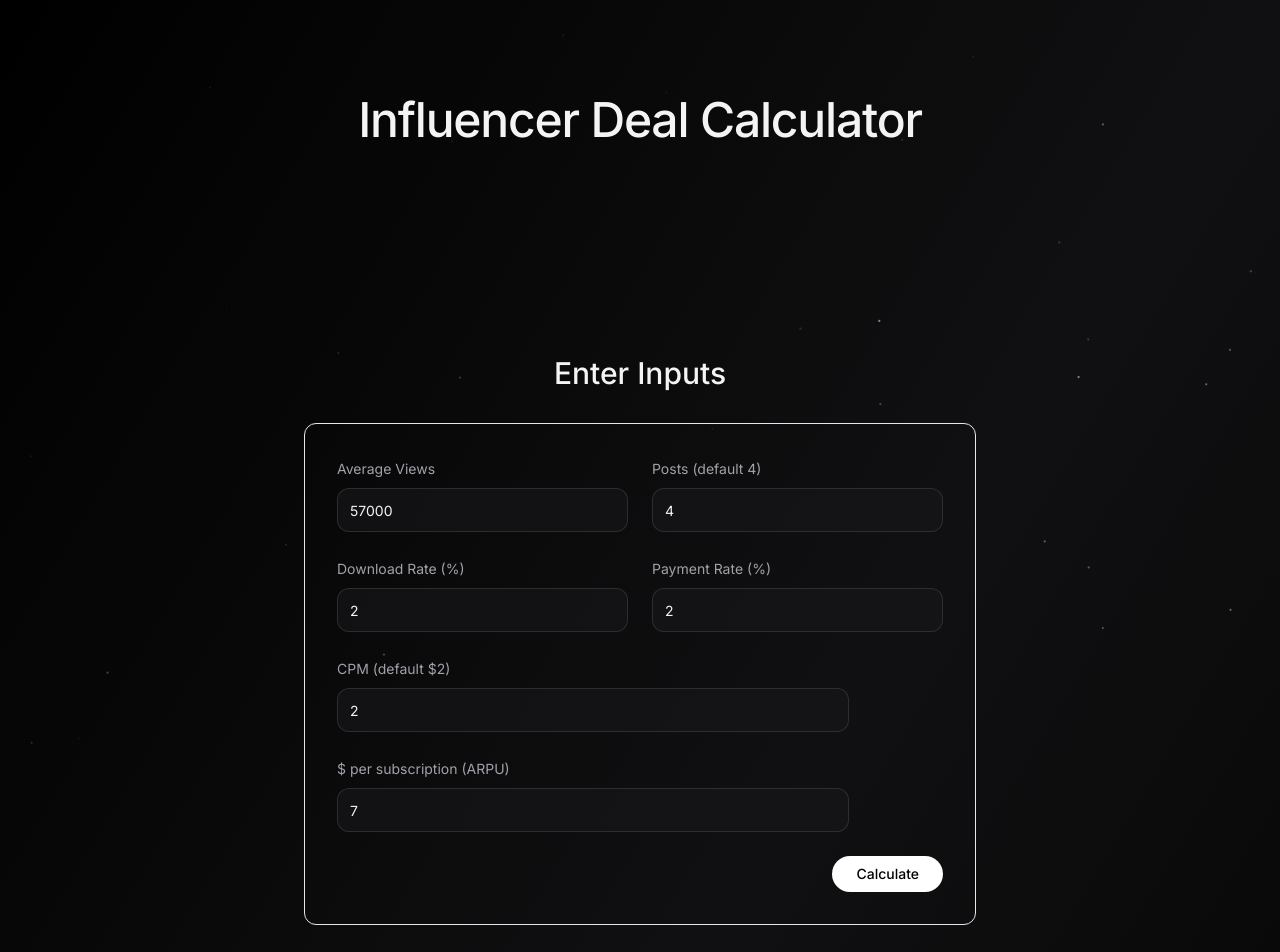
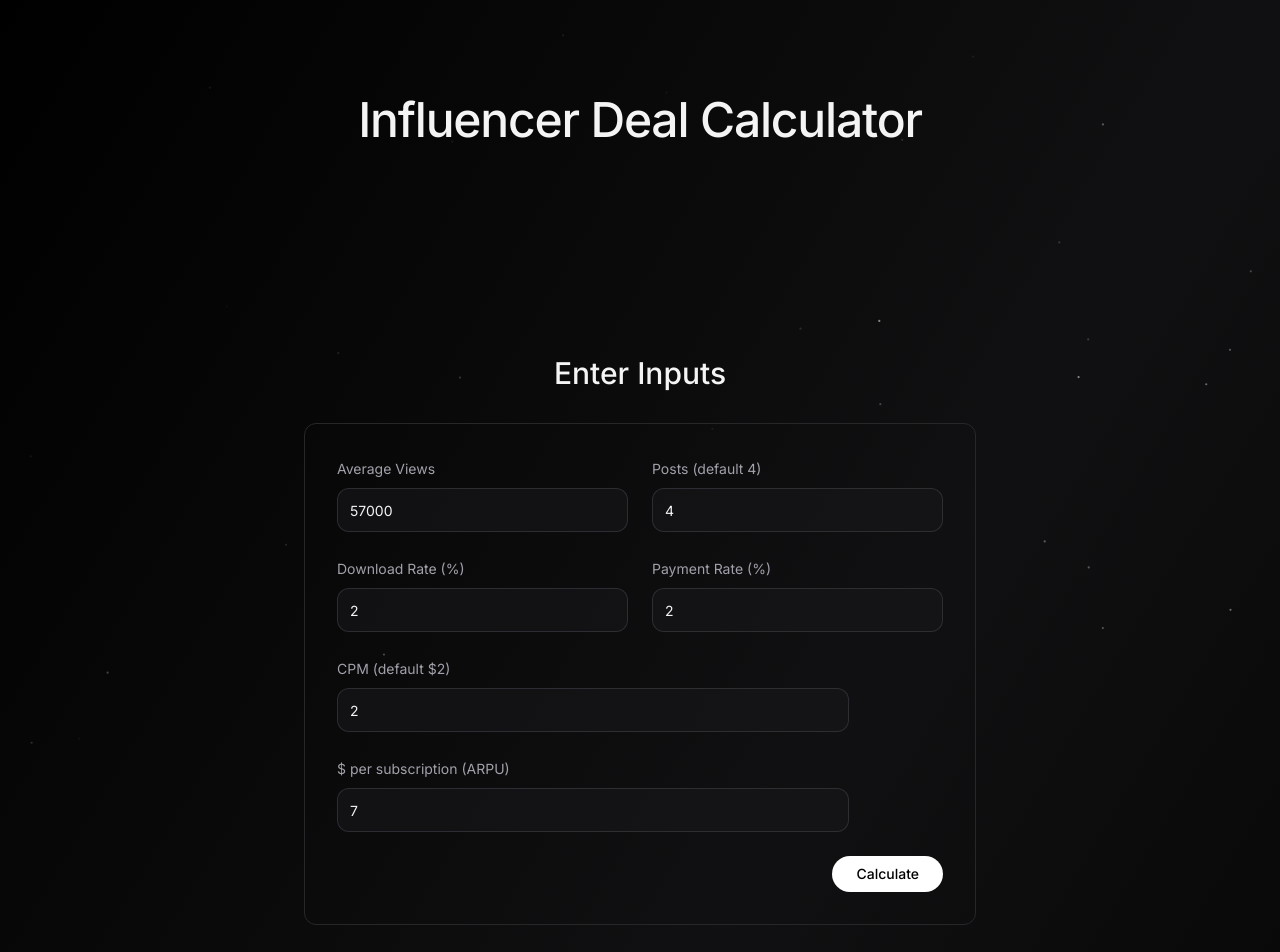
Before and after one commit to a17-so/a17-site, a Next.js app: page /calculator in a window 1280 px wide. Shown: the top 952 px of the page. Built offline with nearby package versions, Linux system fonts and the light colour scheme; no server answers; what tailwindcss-debug-screens would draw is missing.

Commit message:
birder color

```diff
--- a/app/calculator/page.tsx
+++ b/app/calculator/page.tsx
@@ -4,8 +4,14 @@ import * as React from "react";
 
 import { Button } from "@/components/button";
 import { Input } from "@/components/input";
-import { Card } from "@/components/card";
+import { Card as BaseCard } from "@/components/card";
 import Particles from "@/components/particles";
+import { cn } from "@/util/utils";
+import { PropsWithChildren } from "react";
+
+const Card: React.FC<PropsWithChildren<{ className?: string }>> = ({ className, ...props }) => (
+  <BaseCard className={cn("border-zinc-800 hover:border-zinc-500/60", className)} {...props} />
+);
 
 function formatCurrency(value: number) {
   if (Number.isNaN(value) || !Number.isFinite(value)) return "$0";
--- a/components/card.tsx
+++ b/components/card.tsx
@@ -7,8 +7,9 @@ import {
 } from "framer-motion";
 
 import { MouseEventHandler, PropsWithChildren } from "react";
+import { cn } from "../util/utils";
 
-export const Card: React.FC<PropsWithChildren> = ({ children }) => {
+export const Card: React.FC<PropsWithChildren<{ className?: string }>> = ({ children, className }) => {
 	const mouseX = useSpring(0, { stiffness: 500, damping: 100 });
 	const mouseY = useSpring(0, { stiffness: 500, damping: 100 });
 
@@ -23,7 +24,10 @@ export const Card: React.FC<PropsWithChildren> = ({ children }) => {
 	return (
 		<div
 			onMouseMove={onMouseMove}
-			className="overflow-hidden relative duration-700 border rounded-xl hover:bg-zinc-800/10 group md:gap-8 hover:border-zinc-400/50 border-zinc-600 "
+			className={cn(
+				"overflow-hidden relative duration-700 border rounded-xl hover:bg-zinc-800/10 group md:gap-8 hover:border-zinc-600/50 border-zinc-800 ",
+				className
+			)}
 		>
 			<div className="pointer-events-none">
 				<div className="absolute inset-0 z-0  transition duration-1000 [mask-image:linear-gradient(black,transparent)]" />
```
